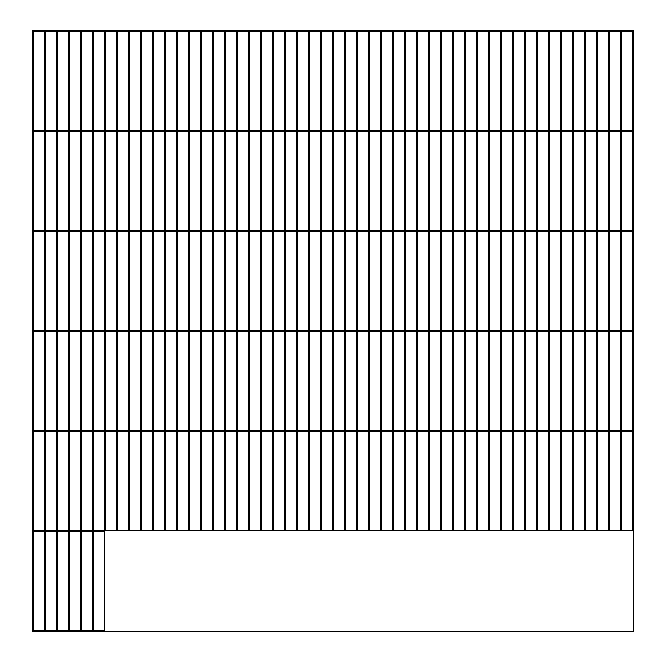
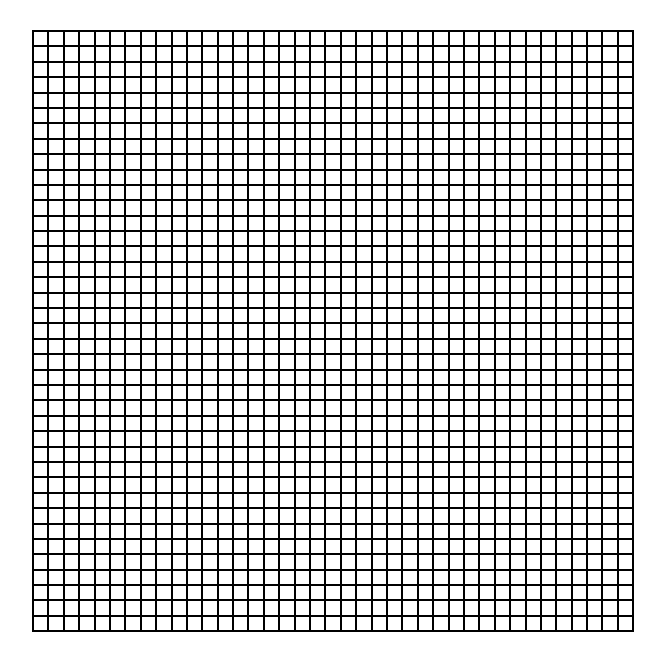
Before and after one commit to alrammahi-mariia/etch-a-sketch, a plain HTML site: page index.html in a window 1280 px wide. Shown: the whole page, without its empty margins (307-972 px from the left). Drawn offline with Linux system fonts and the light colour scheme.

Commit message:
create rows and cells and style them to fill in the whole size of the container irrelevant of the number of the cells

```diff
--- a/index.js
+++ b/index.js
@@ -1,14 +1,23 @@
 function createGrid(num) {
     const grid = document.querySelector("div#container");
 
-    for (i = 1; i <= num*num; i++){
-        const cell = document.createElement("div");
-        cell.setAttribute("class", "cell");
-        cell.id = i;
-        grid.appendChild(cell);
+    for (i = 1; i <= num; i++){
+        const row = document.createElement("div");
+        row.setAttribute("class", "row");
+        row.id = i;
+        grid.appendChild(row);
+
+        for (j = 1; j<= num; j++){
+            const cell = document.createElement("div");
+            cell.setAttribute("class", "cell");
+            cell.id = j;
+            row.appendChild(cell);
+
+        }
 
     }
 
+
 }
 
-createGrid(16);
+createGrid(39);
--- a/style.css
+++ b/style.css
@@ -11,14 +11,18 @@ body {
     border: 1px solid black;
     display: flex;
     flex-wrap: wrap;
+    flex-direction: column;
 
+}
+
+.row {
+    display: flex;
+    flex-direction: row;
+    flex: 1;
 }
 
 .cell {
     border: 1px solid black;
-    min-width: 10px;
-    min-height: 10px;
-    flex-grow: 0;
-    flex-shrink: 1;
+    flex: 1;
 
 }
```
